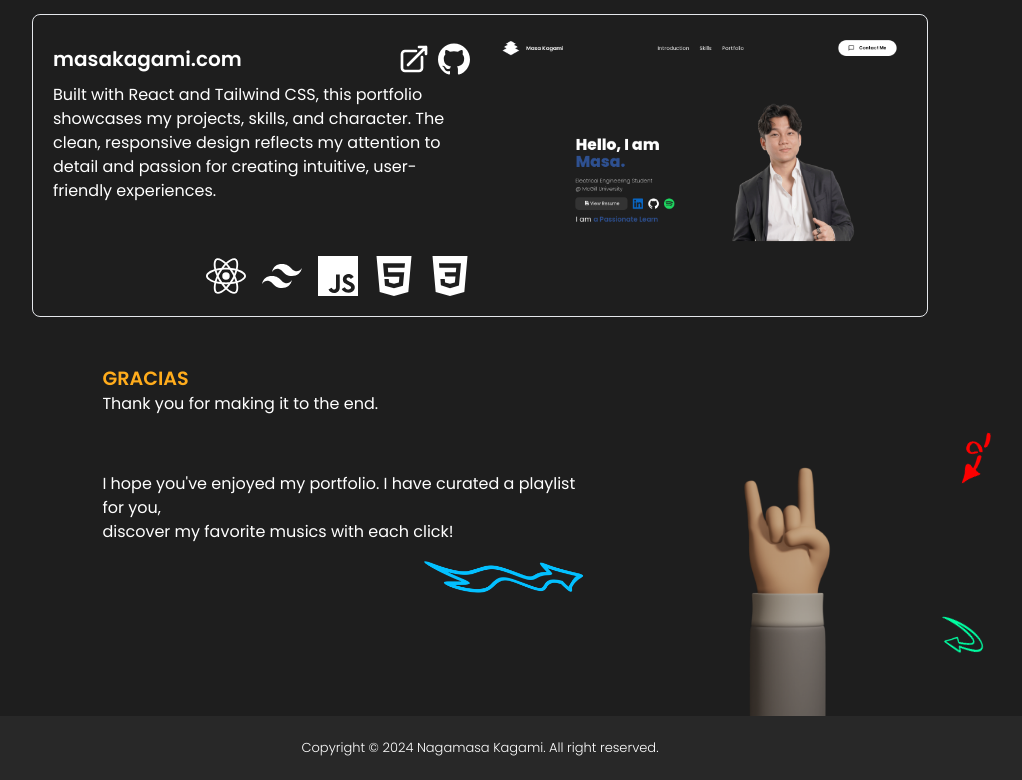
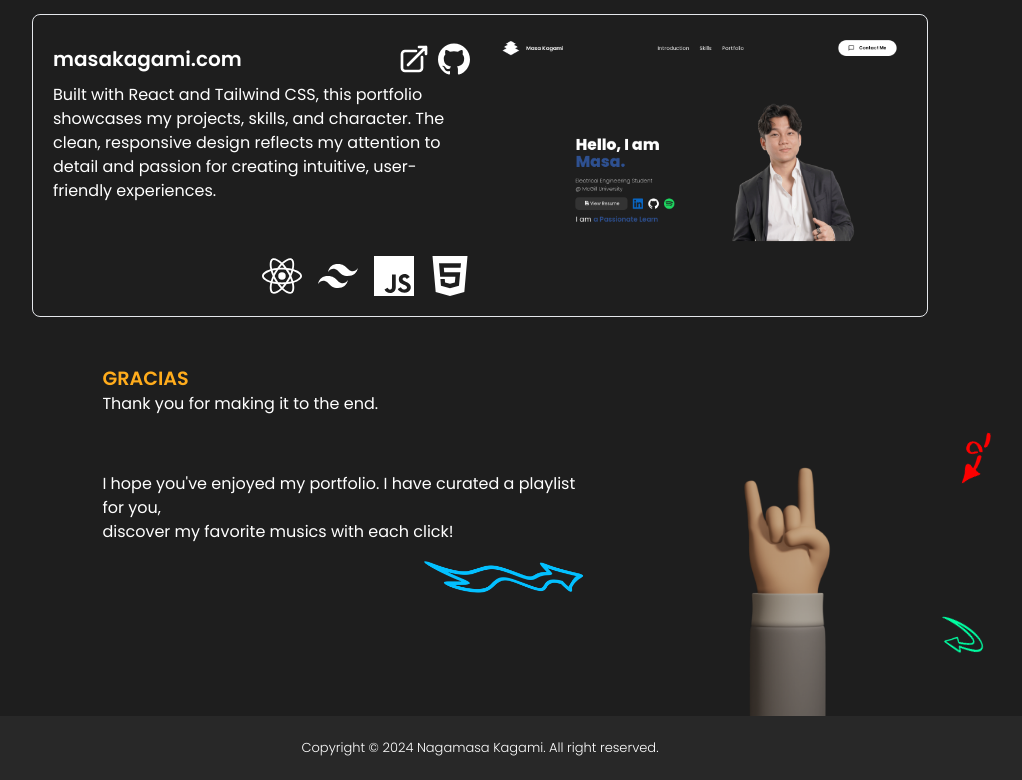
Before and after one commit to MasaKagami/masakagami.com, a React (Create React App) app in the folder portfolio/: page / in a window 1280 px wide. Shown: the part 2438-3218 px from the top of the page, without its empty margins (160-1182 px from the left). Built offline with nearby package versions, Linux system fonts and the light colour scheme.

Commit message:
Update works.js

```diff
--- a/portfolio/src/components/Works/works.js
+++ b/portfolio/src/components/Works/works.js
@@ -127,7 +127,6 @@ const Works = () => {
                         </svg>
                         <svg className='size-10 fill-white' role="img" viewBox="0 0 24 24" xmlns="http://www.w3.org/2000/svg"><title>JavaScript</title><path d="M0 0h24v24H0V0zm22.034 18.276c-.175-1.095-.888-2.015-3.003-2.873-.736-.345-1.554-.585-1.797-1.14-.091-.33-.105-.51-.046-.705.15-.646.915-.84 1.515-.66.39.12.75.42.976.9 1.034-.676 1.034-.676 1.755-1.125-.27-.42-.404-.601-.586-.78-.63-.705-1.469-1.065-2.834-1.034l-.705.089c-.676.165-1.32.525-1.71 1.005-1.14 1.291-.811 3.541.569 4.471 1.365 1.02 3.361 1.244 3.616 2.205.24 1.17-.87 1.545-1.966 1.41-.811-.18-1.26-.586-1.755-1.336l-1.83 1.051c.21.48.45.689.81 1.109 1.74 1.756 6.09 1.666 6.871-1.004.029-.09.24-.705.074-1.65l.046.067zm-8.983-7.245h-2.248c0 1.938-.009 3.864-.009 5.805 0 1.232.063 2.363-.138 2.711-.33.689-1.18.601-1.566.48-.396-.196-.597-.466-.83-.855-.063-.105-.11-.196-.127-.196l-1.825 1.125c.305.63.75 1.172 1.324 1.517.855.51 2.004.675 3.207.405.783-.226 1.458-.691 1.811-1.411.51-.93.402-2.07.397-3.346.012-2.054 0-4.109 0-6.179l.004-.056z"/></svg>
                         <svg className='size-10 fill-white' role="img" viewBox="0 0 24 24" xmlns="http://www.w3.org/2000/svg"><title>HTML5</title><path d="M1.5 0h21l-1.91 21.563L11.977 24l-8.564-2.438L1.5 0zm7.031 9.75l-.232-2.718 10.059.003.23-2.622L5.412 4.41l.698 8.01h9.126l-.326 3.426-2.91.804-2.955-.81-.188-2.11H6.248l.33 4.171L12 19.351l5.379-1.443.744-8.157H8.531z"/></svg>
-                        <svg className='size-10 fill-white' role="img" viewBox="0 0 24 24" xmlns="http://www.w3.org/2000/svg"><title>CSS3</title><path d="M1.5 0h21l-1.91 21.563L11.977 24l-8.565-2.438L1.5 0zm17.09 4.413L5.41 4.41l.213 2.622 10.125.002-.255 2.716h-6.64l.24 2.573h6.182l-.366 3.523-2.91.804-2.956-.81-.188-2.11h-2.61l.29 3.855L12 19.288l5.373-1.53L18.59 4.414z"/></svg>
                     </div>
                 </div>
                 <div className='flex flex-1 item-center'>
```
